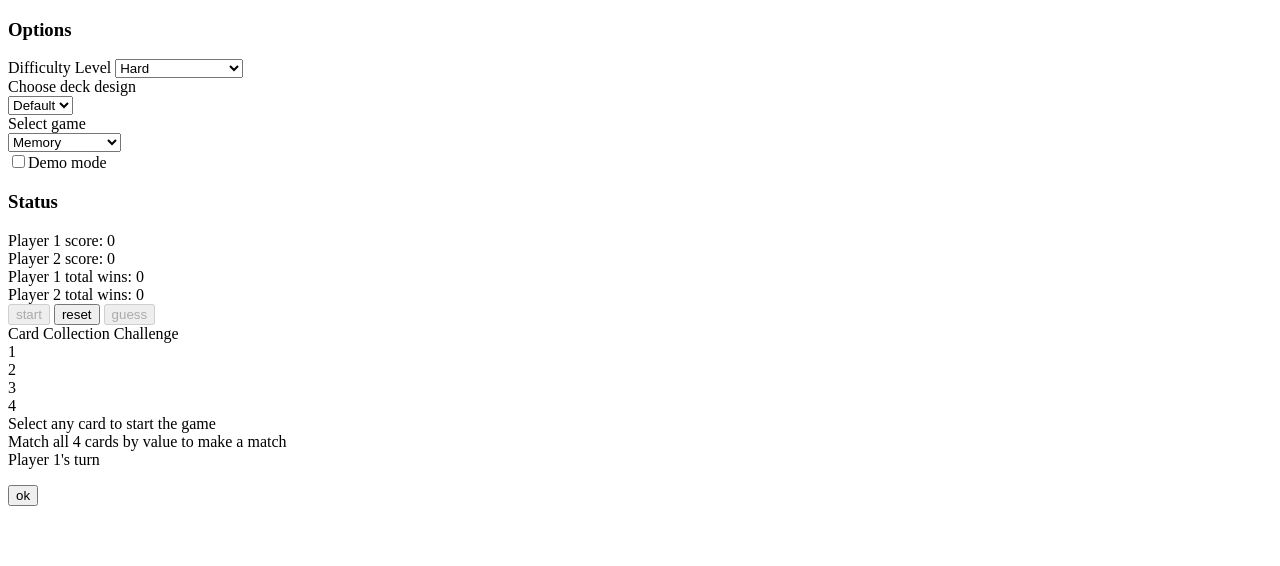
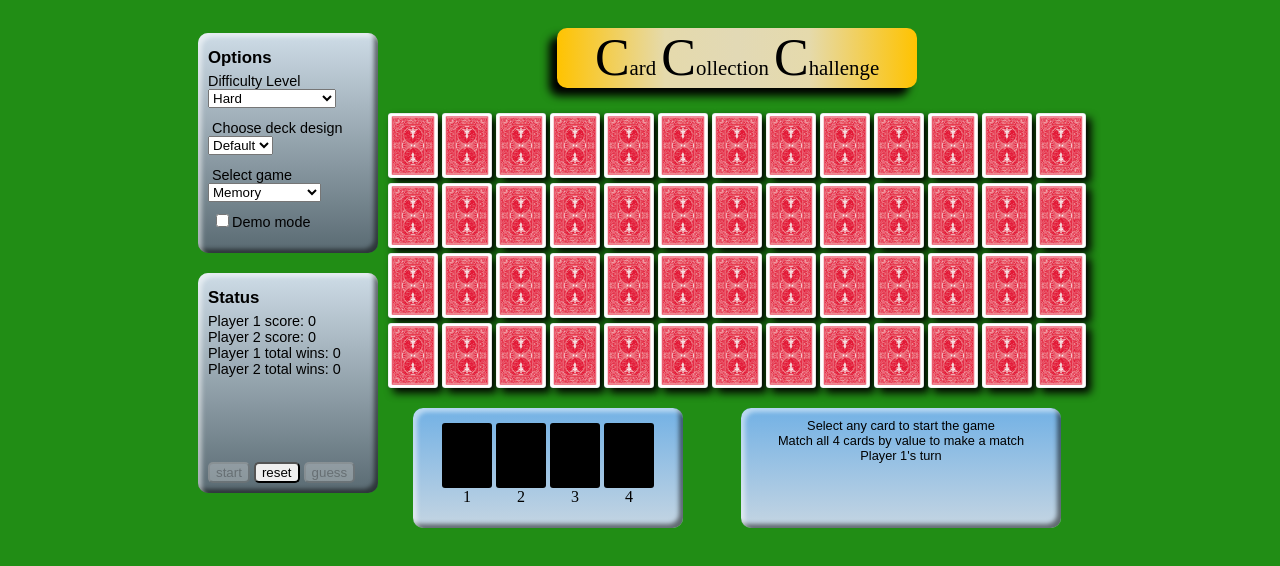
Before and after one commit to whtakeda/cardcollection, a plain HTML site: page index.html in a window 1280 px wide. Drawn offline with nearby package versions, Linux system fonts and the light colour scheme.

Commit message:
fixing relative link

```diff
--- a/index.html
+++ b/index.html
@@ -4,7 +4,7 @@
 	<meta charset="UTF-8">
 	<title>Card Collection Challenge</title>
 	<script src="https://code.jquery.com/jquery-2.1.4.min.js"></script>
-	<link rel="stylesheet" type="/text/css" href="css/main.css">
+	<link rel="stylesheet" type="text/css" href="css/main.css">
 </head>
 <body>
 
```
